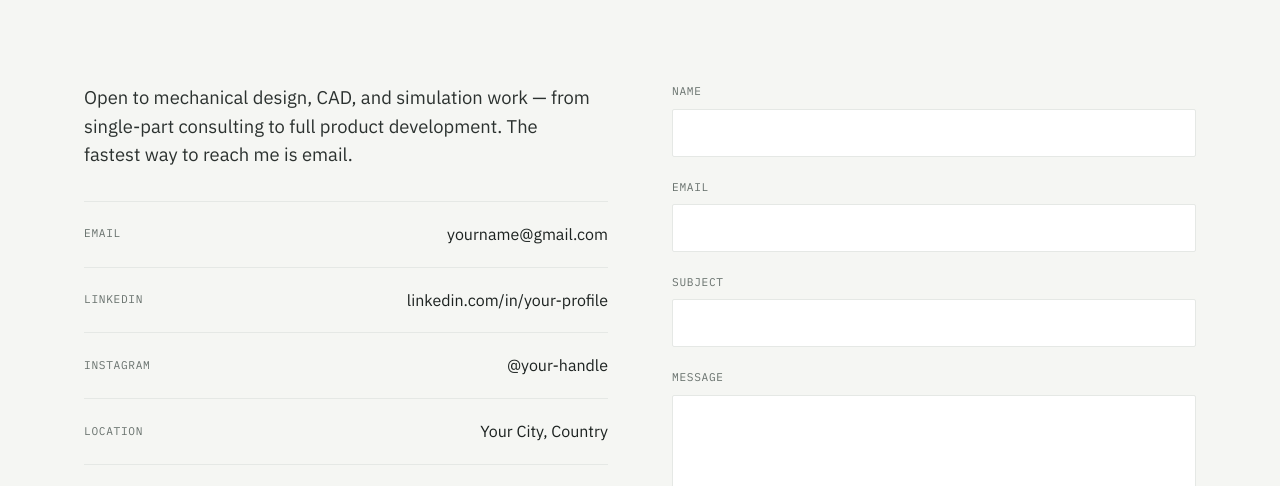
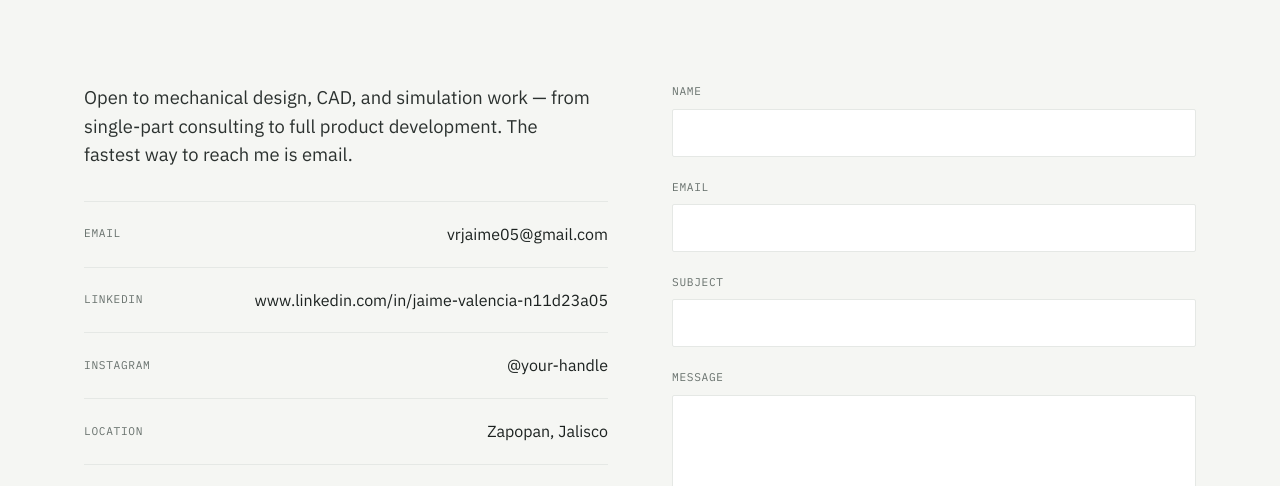
Before and after one commit to 0263136-JVR/Web-Portfolio, a plain HTML site: page public/contact.html in a window 1280 px wide. Shown: the part 311-797 px from the top of the page. Drawn offline with Linux system fonts and the light colour scheme.

Commit message:
Update contact information in contact.html

```diff
--- a/public/contact.html
+++ b/public/contact.html
@@ -3,7 +3,7 @@
 <head>
 <meta charset="UTF-8">
 <meta name="viewport" content="width=device-width, initial-scale=1.0">
-<title>Contact — Your Name</title>
+<title>Contact — Jaime Valencia Rodriguez</title>
 <meta name="description" content="Get in touch about engineering, CAD, or simulation work.">
 <link rel="stylesheet" href="css/styles.css">
 </head>
@@ -28,11 +28,11 @@
         <ul class="contact-list">
           <li>
             <span class="mono-tag">Email</span>
-            <a href="mailto:yourname@gmail.com">yourname@gmail.com</a>
+            <a href="mailto:yourname@gmail.com">vrjaime05@gmail.com</a>
           </li>
           <li>
             <span class="mono-tag">LinkedIn</span>
-            <a href="https://www.linkedin.com/in/your-profile" target="_blank" rel="noopener">linkedin.com/in/your-profile</a>
+            <a href="https://www.linkedin.com/in/your-profile" target="_blank" rel="noopener">www.linkedin.com/in/jaime-valencia-n11d23a05</a>
           </li>
           <li>
             <span class="mono-tag">Instagram</span>
@@ -40,7 +40,7 @@
           </li>
           <li>
             <span class="mono-tag">Location</span>
-            <span>Your City, Country</span>
+            <span>Zapopan, Jalisco</span>
           </li>
         </ul>
         <p class="muted" style="margin-top:24px; font-size:0.88rem;">
```
